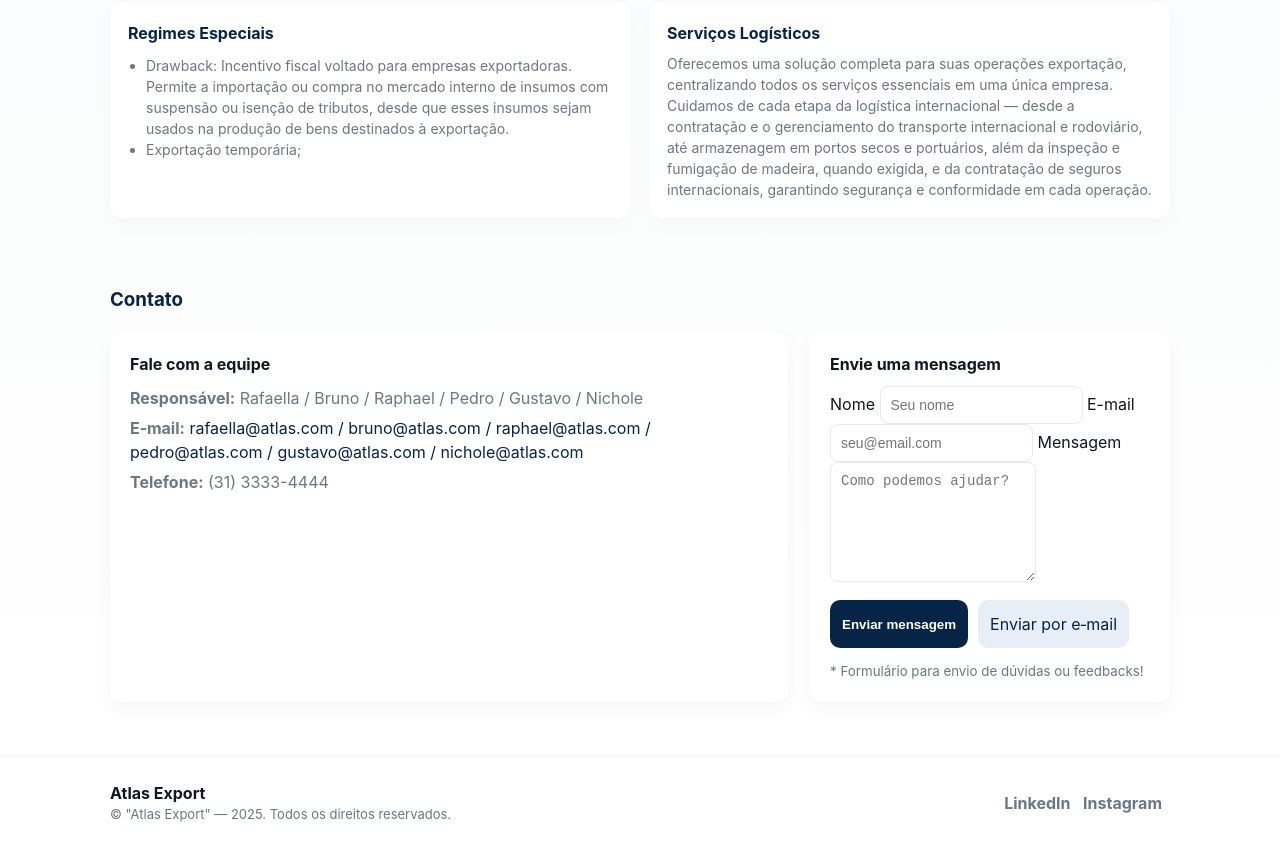
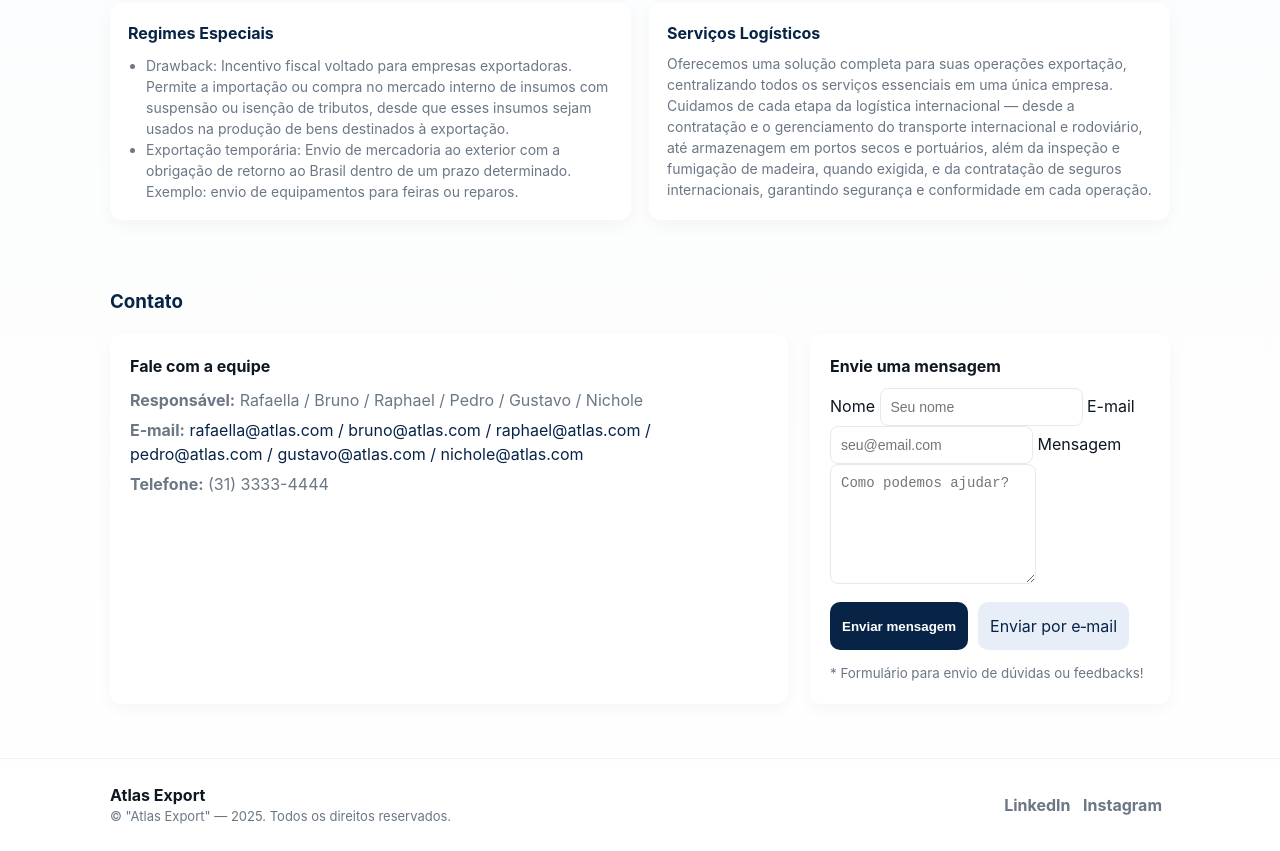
Before and after one commit to brunoleaoba-code/Altas-Export, a plain HTML site: page index.html in a window 1280 px wide. Shown: the part 1200-2051 px from the top of the page. Drawn offline with Linux system fonts and the light colour scheme.

Commit message:
Update index.html

```diff
--- a/index.html
+++ b/index.html
@@ -178,7 +178,8 @@ Nosso objetivo é reduzir riscos e custos, aumentar a eficiência e garantir con
           <ul>
 
             <li>Drawback: Incentivo fiscal voltado para empresas exportadoras. Permite a importação ou compra no mercado interno de insumos com suspensão ou isenção de tributos, desde que esses insumos sejam usados na produção de bens destinados à exportação.</li>
-            <li>Exportação temporária;</li>
+
+            <li>Exportação temporária: Envio de mercadoria ao exterior com a obrigação de retorno ao Brasil dentro de um prazo determinado. Exemplo: envio de equipamentos para feiras ou reparos.</li>
           </ul>
         </div>
 
```
